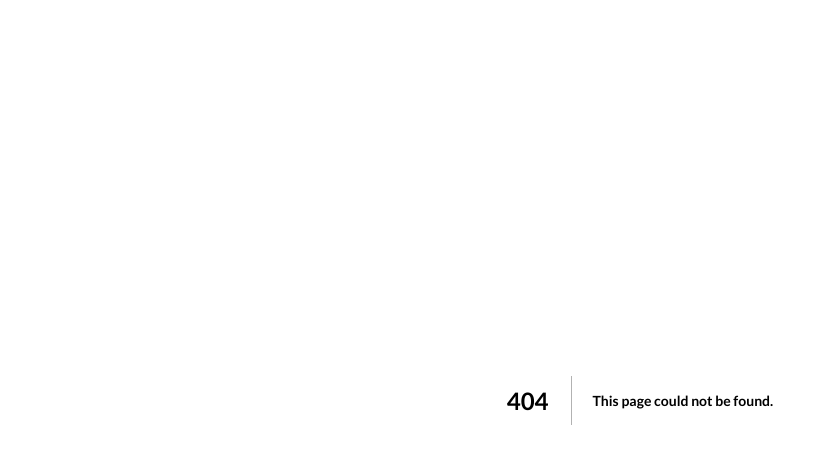
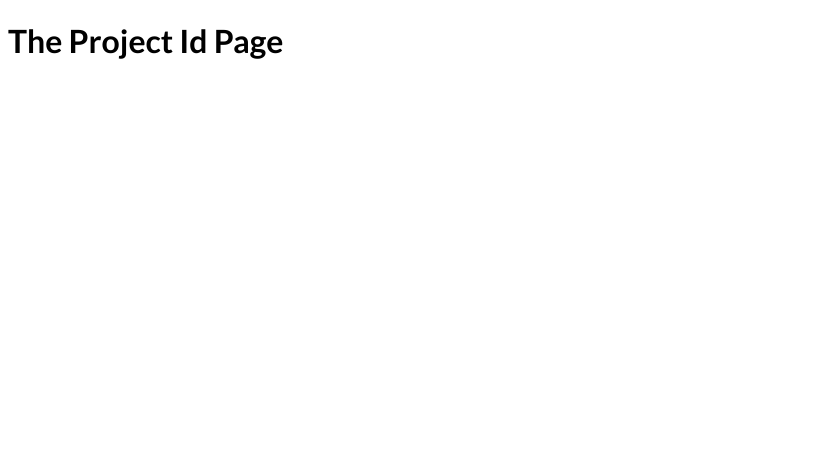
Before and after one commit to SolomonKitonyi/Nextjs-FileBased-Routing, a Next.js app: page /portfolio/1 in a window 1280 px wide. Before the commit this address had no page. Shown: the top 450 px of the page, without its empty margins (0-828 px from the left). Built offline with nearby package versions, Linux system fonts and the light colour scheme.

Commit message:
add dynamic routes

```diff
--- /dev/null
+++ b/pages/portfolio/[projectId].js
@@ -0,0 +1,11 @@
+import React from "react";
+
+const ProjectPage = () => {
+  return (
+    <div>
+      <h1>The Project Id Page</h1>
+    </div>
+  );
+};
+
+export default ProjectPage;
```
